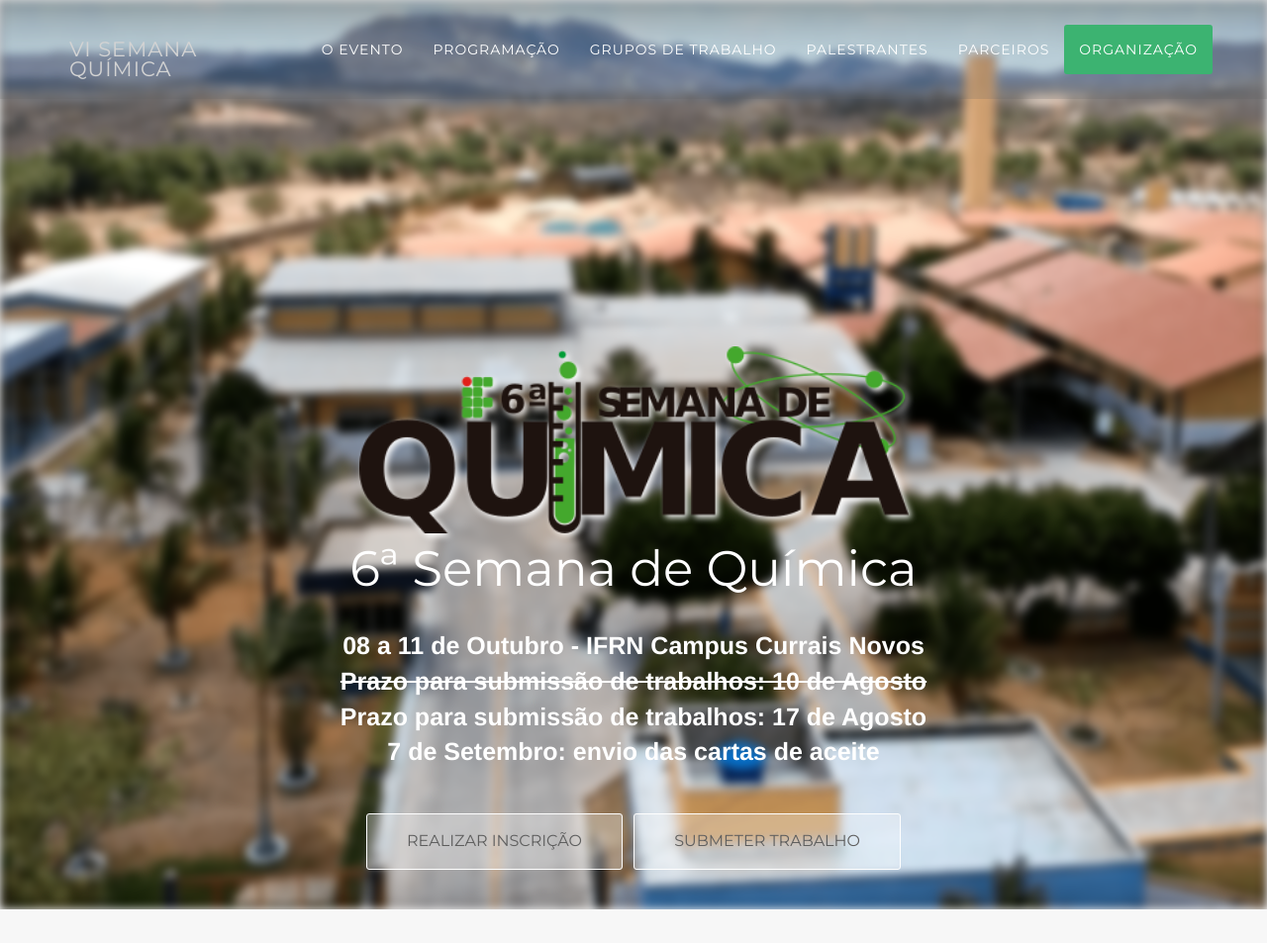
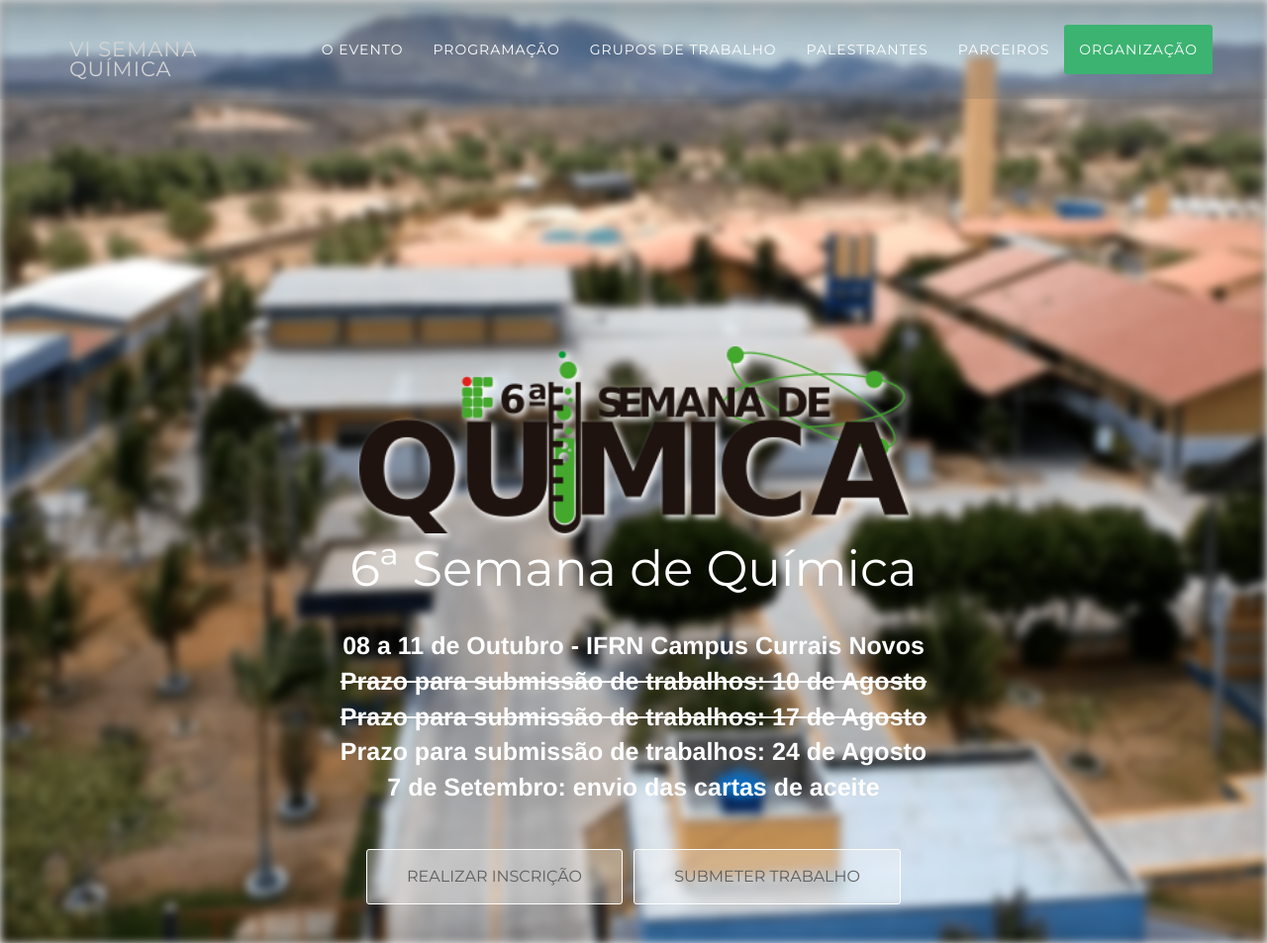
Before and after one commit to elieziosoares/SemanaQuimicaIFRN2018, a plain HTML site: page public_html/index.html in a window 1280 px wide. Shown: the top 953 px of the page at 99% size. Drawn offline with nearby package versions, Linux system fonts and the light colour scheme; a web font is replaced by a local one.

Commit message:
Alteração no deadline para 24-08

```diff
--- a/public_html/index.html
+++ b/public_html/index.html
@@ -116,7 +116,8 @@
                 <div class="intro-lead-in">
                   08 a 11 de Outubro - IFRN Campus Currais Novos <br/>
                   <span style="text-decoration: line-through;">Prazo para submissão de trabalhos: 10 de Agosto</span> <br/>
-                  Prazo para submissão de trabalhos: 17 de Agosto <br/>
+                  <span style="text-decoration: line-through;">Prazo para submissão de trabalhos: 17 de Agosto</span> <br/>
+                  Prazo para submissão de trabalhos: 24 de Agosto<br/>
                   7 de Setembro: envio das cartas de aceite</div>
                 <a href="https://www.eventbrite.com/e/semana-de-quimica-ifrn-registration-48253304934?ref=ecount" class="page-scroll btn btn-xl">Realizar Inscrição</a>
 				        <a href="https://easychair.org/conferences/?conf=6semquimifrn" target="_blank" class="page-scroll btn btn-xl" >Submeter trabalho</a>
```
